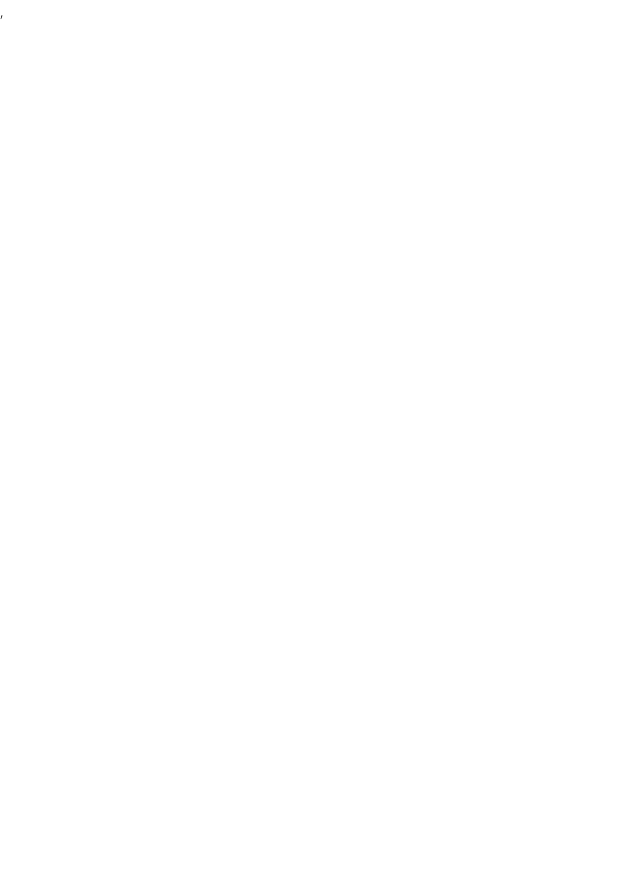
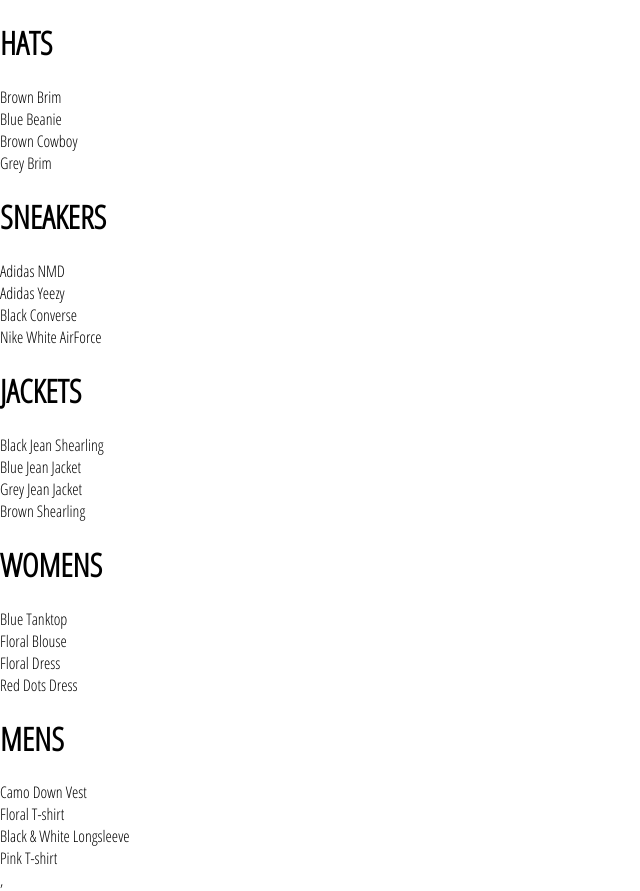
Before and after one commit to jasielfernandez/crwn-clothing, a React (Create React App) app: page /shop in a window 1280 px wide. Shown: the whole page, without its empty margins (0-640 px from the left). Before the commit the page ends 800 px from the top, so only its background shows below. Built offline with nearby package versions, Linux system fonts and the light colour scheme.

Commit message:
Added shop data and integrated collection shop preview

```diff
--- a/src/App.js
+++ b/src/App.js
@@ -1,16 +1,8 @@
 import React from 'react';
 import { Switch, Route } from 'react-router-dom';
 import './App.css';
-
+import ShopPage from './pages/shop/shop.components.jsx';
 import HomePage from './pages/homepage/homepage.component.jsx';
-
-const HatsPage = () => (
-  <div>
-    <h1>HATS PAGE </h1>
-  </div>
-  )
-
-
 
 
 function App() {
@@ -18,7 +10,7 @@
     <div>
       <Switch>
         <Route exact path='/' component={HomePage} />
-        <Route path='/shop/hats' component={HatsPage} />
+        <Route path='/shop' component={ShopPage} />
       </Switch>
     </div>
   );
--- /dev/null
+++ b/src/components/collection-preview/collection-preview.component.jsx
@@ -0,0 +1,21 @@
+import React from 'react';
+
+import './collection-preview.styles.scss';
+
+const CollectionPreview = ({title, items}) => (
+
+  <div className='collection-preview'>
+    <h1 className='title'>{title.toUpperCase()}</h1>
+    <div className='preview'>
+      {
+        items.filter((item,index) => index < 4)
+        .map((item) => (
+          <div key={item.id} >{item.name}</div>
+        ))
+      }
+
+    </div>
+  </div>
+)
+
+export default CollectionPreview;
--- /dev/null
+++ b/src/pages/shop/shop.components.jsx
@@ -0,0 +1,32 @@
+import React from 'react';
+import SHOP_DATA from './shop.data.js'
+import CollectionPreview from '../../components/collection-preview/collection-preview.component.jsx'
+
+
+class ShopPage extends React.Component{
+  constructor(props){
+    super(props);
+
+    this.state = {
+      collections: SHOP_DATA
+
+    }
+
+}
+
+  render() {
+    const {collections} = this.state;
+    return (<div className='shop-page'>
+    {
+      collections.map(({id, ...otherCollectionProps}) => (
+        <CollectionPreview key={id} {...otherCollectionProps} />
+      )
+
+      )
+    }
+    </div>);
+
+  }
+}
+
+export default ShopPage;
--- /dev/null
+++ b/src/pages/shop/shop.data.js
@@ -0,0 +1,249 @@
+const SHOP_DATA = [
+  {
+    id: 1,
+    title: 'Hats',
+    routeName: 'hats',
+    items: [
+      {
+        id: 1,
+        name: 'Brown Brim',
+        imageUrl: 'https://i.ibb.co/ZYW3VTp/brown-brim.png',
+        price: 25
+      },
+      {
+        id: 2,
+        name: 'Blue Beanie',
+        imageUrl: 'https://i.ibb.co/ypkgK0X/blue-beanie.png',
+        price: 18
+      },
+      {
+        id: 3,
+        name: 'Brown Cowboy',
+        imageUrl: 'https://i.ibb.co/QdJwgmp/brown-cowboy.png',
+        price: 35
+      },
+      {
+        id: 4,
+        name: 'Grey Brim',
+        imageUrl: 'https://i.ibb.co/RjBLWxB/grey-brim.png',
+        price: 25
+      },
+      {
+        id: 5,
+        name: 'Green Beanie',
+        imageUrl: 'https://i.ibb.co/YTjW3vF/green-beanie.png',
+        price: 18
+      },
+      {
+        id: 6,
+        name: 'Palm Tree Cap',
+        imageUrl: 'https://i.ibb.co/rKBDvJX/palm-tree-cap.png',
+        price: 14
+      },
+      {
+        id: 7,
+        name: 'Red Beanie',
+        imageUrl: 'https://i.ibb.co/bLB646Z/red-beanie.png',
+        price: 18
+      },
+      {
+        id: 8,
+        name: 'Wolf Cap',
+        imageUrl: 'https://i.ibb.co/1f2nWMM/wolf-cap.png',
+        price: 14
+      },
+      {
+        id: 9,
+        name: 'Blue Snapback',
+        imageUrl: 'https://i.ibb.co/X2VJP2W/blue-snapback.png',
+        price: 16
+      }
+    ]
+  },
+  {
+    id: 2,
+    title: 'Sneakers',
+    routeName: 'sneakers',
+    items: [
+      {
+        id: 1,
+        name: 'Adidas NMD',
+        imageUrl: 'https://i.ibb.co/0s3pdnc/adidas-nmd.png',
+        price: 220
+      },
+      {
+        id: 2,
+        name: 'Adidas Yeezy',
+        imageUrl: 'https://i.ibb.co/dJbG1cT/yeezy.png',
+        price: 280
+      },
+      {
+        id: 3,
+        name: 'Black Converse',
+        imageUrl: 'https://i.ibb.co/bPmVXyP/black-converse.png',
+        price: 110
+      },
+      {
+        id: 4,
+        name: 'Nike White AirForce',
+        imageUrl: 'https://i.ibb.co/1RcFPk0/white-nike-high-tops.png',
+        price: 160
+      },
+      {
+        id: 5,
+        name: 'Nike Red High Tops',
+        imageUrl: 'https://i.ibb.co/QcvzydB/nikes-red.png',
+        price: 160
+      },
+      {
+        id: 6,
+        name: 'Nike Brown High Tops',
+        imageUrl: 'https://i.ibb.co/fMTV342/nike-brown.png',
+        price: 160
+      },
+      {
+        id: 7,
+        name: 'Air Jordan Limited',
+        imageUrl: 'https://i.ibb.co/w4k6Ws9/nike-funky.png',
+        price: 190
+      },
+      {
+        id: 8,
+        name: 'Timberlands',
+        imageUrl: 'https://i.ibb.co/Mhh6wBg/timberlands.png',
+        price: 200
+      }
+    ]
+  },
+  {
+    id: 3,
+    title: 'Jackets',
+    routeName: 'jackets',
+    items: [
+      {
+        id: 1,
+        name: 'Black Jean Shearling',
+        imageUrl: 'https://i.ibb.co/XzcwL5s/black-shearling.png',
+        price: 125
+      },
+      {
+        id: 2,
+        name: 'Blue Jean Jacket',
+        imageUrl: 'https://i.ibb.co/mJS6vz0/blue-jean-jacket.png',
+        price: 90
+      },
+      {
+        id: 3,
+        name: 'Grey Jean Jacket',
+        imageUrl: 'https://i.ibb.co/N71k1ML/grey-jean-jacket.png',
+        price: 90
+      },
+      {
+        id: 4,
+        name: 'Brown Shearling',
+        imageUrl: 'https://i.ibb.co/s96FpdP/brown-shearling.png',
+        price: 165
+      },
+      {
+        id: 5,
+        name: 'Tan Trench',
+        imageUrl: 'https://i.ibb.co/M6hHc3F/brown-trench.png',
+        price: 185
+      }
+    ]
+  },
+  {
+    id: 4,
+    title: 'Womens',
+    routeName: 'womens',
+    items: [
+      {
+        id: 1,
+        name: 'Blue Tanktop',
+        imageUrl: 'https://i.ibb.co/7CQVJNm/blue-tank.png',
+        price: 25
+      },
+      {
+        id: 2,
+        name: 'Floral Blouse',
+        imageUrl: 'https://i.ibb.co/4W2DGKm/floral-blouse.png',
+        price: 20
+      },
+      {
+        id: 3,
+        name: 'Floral Dress',
+        imageUrl: 'https://i.ibb.co/KV18Ysr/floral-skirt.png',
+        price: 80
+      },
+      {
+        id: 4,
+        name: 'Red Dots Dress',
+        imageUrl: 'https://i.ibb.co/N3BN1bh/red-polka-dot-dress.png',
+        price: 80
+      },
+      {
+        id: 5,
+        name: 'Striped Sweater',
+        imageUrl: 'https://i.ibb.co/KmSkMbH/striped-sweater.png',
+        price: 45
+      },
+      {
+        id: 6,
+        name: 'Yellow Track Suit',
+        imageUrl: 'https://i.ibb.co/v1cvwNf/yellow-track-suit.png',
+        price: 135
+      },
+      {
+        id: 7,
+        name: 'White Blouse',
+        imageUrl: 'https://i.ibb.co/qBcrsJg/white-vest.png',
+        price: 20
+      }
+    ]
+  },
+  {
+    id: 5,
+    title: 'Mens',
+    routeName: 'mens',
+    items: [
+      {
+        id: 1,
+        name: 'Camo Down Vest',
+        imageUrl: 'https://i.ibb.co/xJS0T3Y/camo-vest.png',
+        price: 325
+      },
+      {
+        id: 2,
+        name: 'Floral T-shirt',
+        imageUrl: 'https://i.ibb.co/qMQ75QZ/floral-shirt.png',
+        price: 20
+      },
+      {
+        id: 3,
+        name: 'Black & White Longsleeve',
+        imageUrl: 'https://i.ibb.co/55z32tw/long-sleeve.png',
+        price: 25
+      },
+      {
+        id: 4,
+        name: 'Pink T-shirt',
+        imageUrl: 'https://i.ibb.co/RvwnBL8/pink-shirt.png',
+        price: 25
+      },
+      {
+        id: 5,
+        name: 'Jean Long Sleeve',
+        imageUrl: 'https://i.ibb.co/VpW4x5t/roll-up-jean-shirt.png',
+        price: 40
+      },
+      {
+        id: 6,
+        name: 'Burgundy T-shirt',
+        imageUrl: 'https://i.ibb.co/mh3VM1f/polka-dot-shirt.png',
+        price: 25
+      }
+    ]
+  }
+]
+
+export default SHOP_DATA;
```
Also changed, not shown: src/components/collection-preview/collection-preview.styles.scss (added).
